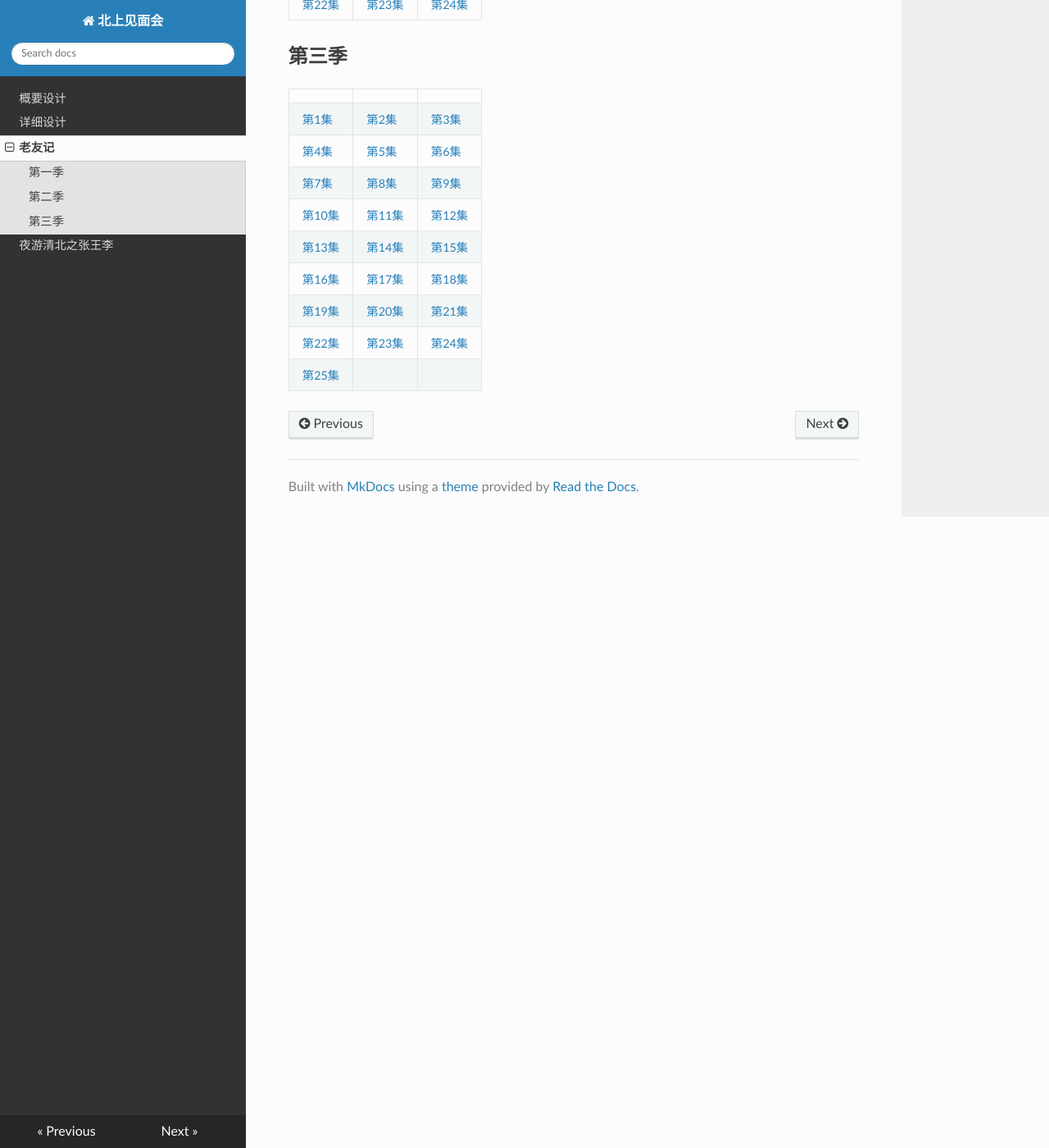
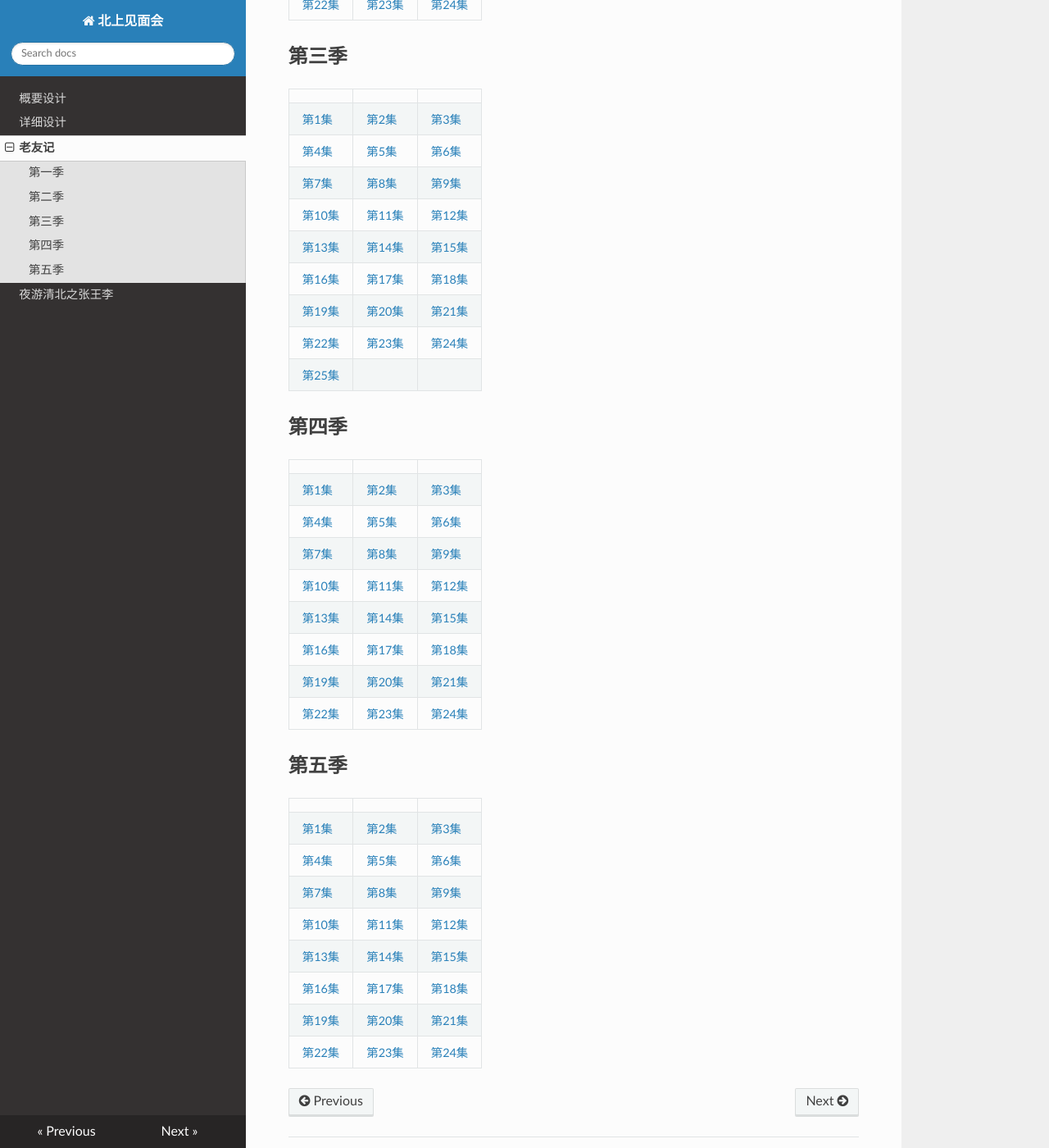
Before and after one commit to wangzhizhou/BSMeeting, an MkDocs documentation site: the page built from docs/friends.md, in a window 1280 px wide and 1400 px high, scrolled down 1111 px. Shown: the whole window at 82% size. Built offline with MkDocs 1.6.1, drawn with Linux system fonts in a browser that asks for light colours; nearby versions of some CDN libraries; old or Windows-style settings are respelled for this version of MkDocs; some of the changed lines change nothing that is shown.

Commit message:
add the fourth adn fiveth friend

```diff
--- a/docs/friends.md
+++ b/docs/friends.md
@@ -50,64 +50,30 @@
 [第22集](rtmp://zhulongyixian.vicp.cc:8000/vod2//friends/3/22.mp4)|[第23集](rtmp://zhulongyixian.vicp.cc:8000/vod2//friends/3/23.mp4)|[第24集](rtmp://zhulongyixian.vicp.cc:8000/vod2//friends/3/24.mp4)
 [第25集](rtmp://zhulongyixian.vicp.cc:8000/vod2//friends/3/25.mp4)|
 
-<!--
+
 ## 第四季
 
-[第1集](rtmp://zhulongyixian.vicp.cc:8000/vod2//friends/1/1.mp4)
-[第2集](rtmp://zhulongyixian.vicp.cc:8000/vod2//friends/1/2.mp4)
-[第3集](rtmp://zhulongyixian.vicp.cc:8000/vod2//friends/1/3.mp4)
-[第4集](rtmp://zhulongyixian.vicp.cc:8000/vod2//friends/1/4.mp4)
-[第5集](rtmp://zhulongyixian.vicp.cc:8000/vod2//friends/1/5.mp4)
-[第6集](rtmp://zhulongyixian.vicp.cc:8000/vod2//friends/1/6.mp4)
-[第7集](rtmp://zhulongyixian.vicp.cc:8000/vod2//friends/1/7.mp4)
-[第8集](rtmp://zhulongyixian.vicp.cc:8000/vod2//friends/1/8.mp4)
 
-[第9集](rtmp://zhulongyixian.vicp.cc:8000/vod2//friends/1/9.mp4)
-[第10集](rtmp://zhulongyixian.vicp.cc:8000/vod2//friends/1/10.mp4)
-[第11集](rtmp://zhulongyixian.vicp.cc:8000/vod2//friends/1/11.mp4)
-[第12集](rtmp://zhulongyixian.vicp.cc:8000/vod2//friends/1/12.mp4)
-[第13集](rtmp://zhulongyixian.vicp.cc:8000/vod2//friends/1/13.mp4)
-[第14集](rtmp://zhulongyixian.vicp.cc:8000/vod2//friends/1/14.mp4)
-[第15集](rtmp://zhulongyixian.vicp.cc:8000/vod2//friends/1/15.mp4)
-[第16集](rtmp://zhulongyixian.vicp.cc:8000/vod2//friends/1/16.mp4)
-
-[第17集](rtmp://zhulongyixian.vicp.cc:8000/vod2//friends/1/17.mp4)
-[第18集](rtmp://zhulongyixian.vicp.cc:8000/vod2//friends/1/18.mp4)
-[第19集](rtmp://zhulongyixian.vicp.cc:8000/vod2//friends/1/19.mp4)
-[第20集](rtmp://zhulongyixian.vicp.cc:8000/vod2//friends/1/20.mp4)
-[第21集](rtmp://zhulongyixian.vicp.cc:8000/vod2//friends/1/21.mp4)
-[第22集](rtmp://zhulongyixian.vicp.cc:8000/vod2//friends/1/22.mp4)
-[第23集](rtmp://zhulongyixian.vicp.cc:8000/vod2//friends/1/23.mp4)
-[第24集](rtmp://zhulongyixian.vicp.cc:8000/vod2//friends/1/24.mp4)
+|   |   |   |
+|---|---|---|
+[第1集](rtmp://zhulongyixian.vicp.cc:8000/vod2//friends/4/1.mp4)|[第2集](rtmp://zhulongyixian.vicp.cc:8000/vod2//friends/4/2.mp4)|[第3集](rtmp://zhulongyixian.vicp.cc:8000/vod2//friends/4/3.mp4)
+[第4集](rtmp://zhulongyixian.vicp.cc:8000/vod2//friends/4/4.mp4)|[第5集](rtmp://zhulongyixian.vicp.cc:8000/vod2//friends/4/5.mp4)|[第6集](rtmp://zhulongyixian.vicp.cc:8000/vod2//friends/4/6.mp4)
+[第7集](rtmp://zhulongyixian.vicp.cc:8000/vod2//friends/4/7.mp4)|[第8集](rtmp://zhulongyixian.vicp.cc:8000/vod2//friends/4/8.mp4)|[第9集](rtmp://zhulongyixian.vicp.cc:8000/vod2//friends/4/9.mp4)
+[第10集](rtmp://zhulongyixian.vicp.cc:8000/vod2//friends/4/10.mp4)|[第11集](rtmp://zhulongyixian.vicp.cc:8000/vod2//friends/4/11.mp4)|[第12集](rtmp://zhulongyixian.vicp.cc:8000/vod2//friends/4/12.mp4)
+[第13集](rtmp://zhulongyixian.vicp.cc:8000/vod2//friends/4/13.mp4)|[第14集](rtmp://zhulongyixian.vicp.cc:8000/vod2//friends/4/14.mp4)|[第15集](rtmp://zhulongyixian.vicp.cc:8000/vod2//friends/4/15.mp4)
+[第16集](rtmp://zhulongyixian.vicp.cc:8000/vod2//friends/4/16.mp4)|[第17集](rtmp://zhulongyixian.vicp.cc:8000/vod2//friends/4/17.mp4)|[第18集](rtmp://zhulongyixian.vicp.cc:8000/vod2//friends/4/18.mp4)
+[第19集](rtmp://zhulongyixian.vicp.cc:8000/vod2//friends/4/19.mp4)|[第20集](rtmp://zhulongyixian.vicp.cc:8000/vod2//friends/4/20.mp4)|[第21集](rtmp://zhulongyixian.vicp.cc:8000/vod2//friends/4/21.mp4)
+[第22集](rtmp://zhulongyixian.vicp.cc:8000/vod2//friends/4/22.mp4)|[第23集](rtmp://zhulongyixian.vicp.cc:8000/vod2//friends/4/23.mp4)|[第24集](rtmp://zhulongyixian.vicp.cc:8000/vod2//friends/4/24.mp4)
 
 ## 第五季
 
-[第1集](rtmp://zhulongyixian.vicp.cc:8000/vod2//friends/1/1.mp4)
-[第2集](rtmp://zhulongyixian.vicp.cc:8000/vod2//friends/1/2.mp4)
-[第3集](rtmp://zhulongyixian.vicp.cc:8000/vod2//friends/1/3.mp4)
-[第4集](rtmp://zhulongyixian.vicp.cc:8000/vod2//friends/1/4.mp4)
-[第5集](rtmp://zhulongyixian.vicp.cc:8000/vod2//friends/1/5.mp4)
-[第6集](rtmp://zhulongyixian.vicp.cc:8000/vod2//friends/1/6.mp4)
-[第7集](rtmp://zhulongyixian.vicp.cc:8000/vod2//friends/1/7.mp4)
-[第8集](rtmp://zhulongyixian.vicp.cc:8000/vod2//friends/1/8.mp4)
-
-[第9集](rtmp://zhulongyixian.vicp.cc:8000/vod2//friends/1/9.mp4)
-[第10集](rtmp://zhulongyixian.vicp.cc:8000/vod2//friends/1/10.mp4)
-[第11集](rtmp://zhulongyixian.vicp.cc:8000/vod2//friends/1/11.mp4)
-[第12集](rtmp://zhulongyixian.vicp.cc:8000/vod2//friends/1/12.mp4)
-[第13集](rtmp://zhulongyixian.vicp.cc:8000/vod2//friends/1/13.mp4)
-[第14集](rtmp://zhulongyixian.vicp.cc:8000/vod2//friends/1/14.mp4)
-[第15集](rtmp://zhulongyixian.vicp.cc:8000/vod2//friends/1/15.mp4)
-[第16集](rtmp://zhulongyixian.vicp.cc:8000/vod2//friends/1/16.mp4)
-
-[第17集](rtmp://zhulongyixian.vicp.cc:8000/vod2//friends/1/17.mp4)
-[第18集](rtmp://zhulongyixian.vicp.cc:8000/vod2//friends/1/18.mp4)
-[第19集](rtmp://zhulongyixian.vicp.cc:8000/vod2//friends/1/19.mp4)
-[第20集](rtmp://zhulongyixian.vicp.cc:8000/vod2//friends/1/20.mp4)
-[第21集](rtmp://zhulongyixian.vicp.cc:8000/vod2//friends/1/21.mp4)
-[第22集](rtmp://zhulongyixian.vicp.cc:8000/vod2//friends/1/22.mp4)
-[第23集](rtmp://zhulongyixian.vicp.cc:8000/vod2//friends/1/23.mp4)
-[第24集](rtmp://zhulongyixian.vicp.cc:8000/vod2//friends/1/24.mp4)
-
-
--->
+|   |   |   |
+|---|---|---|
+[第1集](rtmp://zhulongyixian.vicp.cc:8000/vod2//friends/5/1.mp4)|[第2集](rtmp://zhulongyixian.vicp.cc:8000/vod2//friends/5/2.mp4)|[第3集](rtmp://zhulongyixian.vicp.cc:8000/vod2//friends/5/3.mp4)
+[第4集](rtmp://zhulongyixian.vicp.cc:8000/vod2//friends/5/4.mp4)|[第5集](rtmp://zhulongyixian.vicp.cc:8000/vod2//friends/5/5.mp4)|[第6集](rtmp://zhulongyixian.vicp.cc:8000/vod2//friends/5/6.mp4)
+[第7集](rtmp://zhulongyixian.vicp.cc:8000/vod2//friends/5/7.mp4)|[第8集](rtmp://zhulongyixian.vicp.cc:8000/vod2//friends/5/8.mp4)|[第9集](rtmp://zhulongyixian.vicp.cc:8000/vod2//friends/5/9.mp4)
+[第10集](rtmp://zhulongyixian.vicp.cc:8000/vod2//friends/5/10.mp4)|[第11集](rtmp://zhulongyixian.vicp.cc:8000/vod2//friends/5/11.mp4)|[第12集](rtmp://zhulongyixian.vicp.cc:8000/vod2//friends/5/12.mp4)
+[第13集](rtmp://zhulongyixian.vicp.cc:8000/vod2//friends/5/13.mp4)|[第14集](rtmp://zhulongyixian.vicp.cc:8000/vod2//friends/5/14.mp4)|[第15集](rtmp://zhulongyixian.vicp.cc:8000/vod2//friends/5/15.mp4)
+[第16集](rtmp://zhulongyixian.vicp.cc:8000/vod2//friends/5/16.mp4)|[第17集](rtmp://zhulongyixian.vicp.cc:8000/vod2//friends/5/17.mp4)|[第18集](rtmp://zhulongyixian.vicp.cc:8000/vod2//friends/5/18.mp4)
+[第19集](rtmp://zhulongyixian.vicp.cc:8000/vod2//friends/5/19.mp4)|[第20集](rtmp://zhulongyixian.vicp.cc:8000/vod2//friends/5/20.mp4)|[第21集](rtmp://zhulongyixian.vicp.cc:8000/vod2//friends/5/21.mp4)
+[第22集](rtmp://zhulongyixian.vicp.cc:8000/vod2//friends/5/22.mp4)|[第23集](rtmp://zhulongyixian.vicp.cc:8000/vod2//friends/5/23.mp4)|[第24集](rtmp://zhulongyixian.vicp.cc:8000/vod2//friends/5/24.mp4)
```
